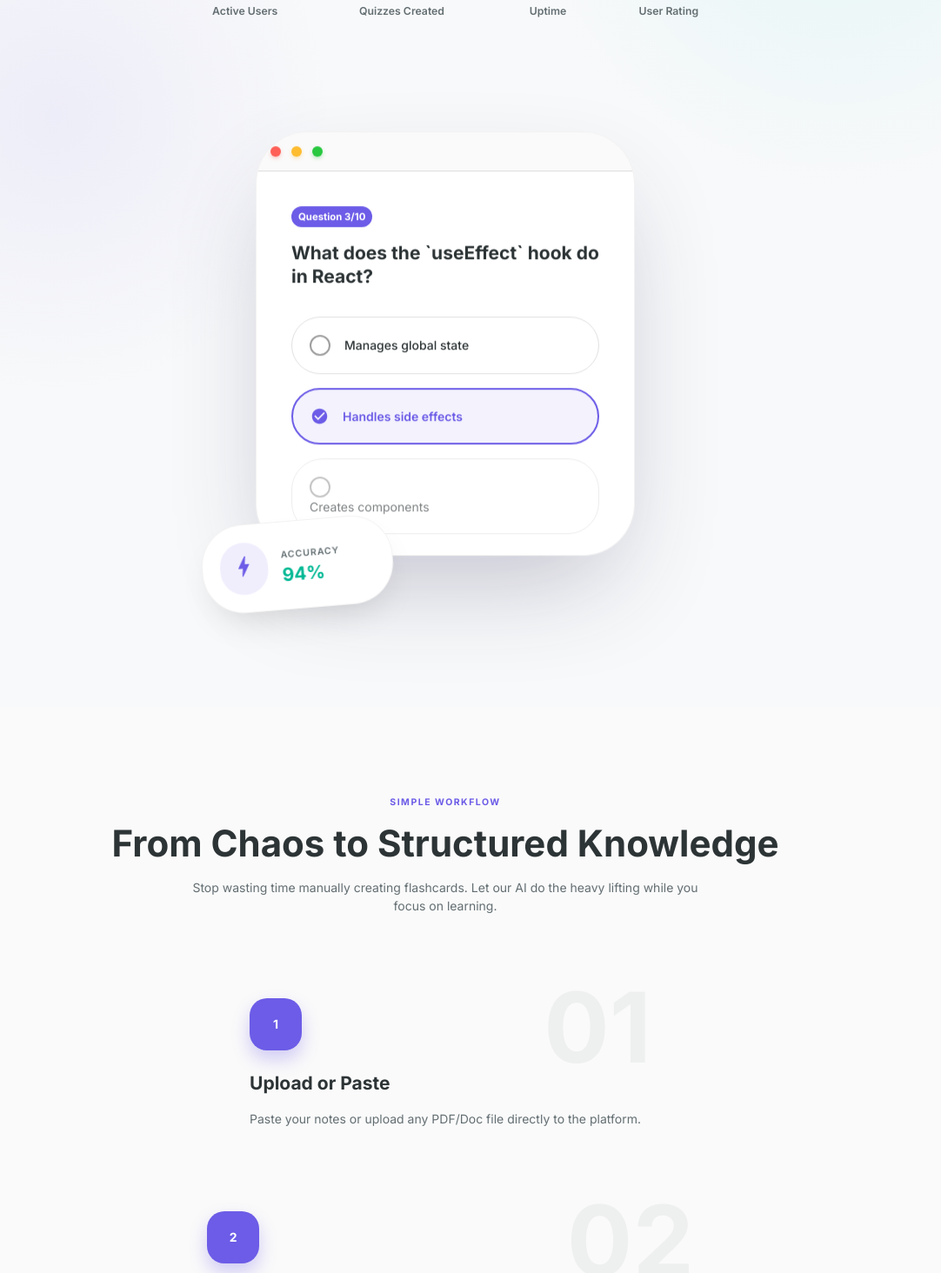
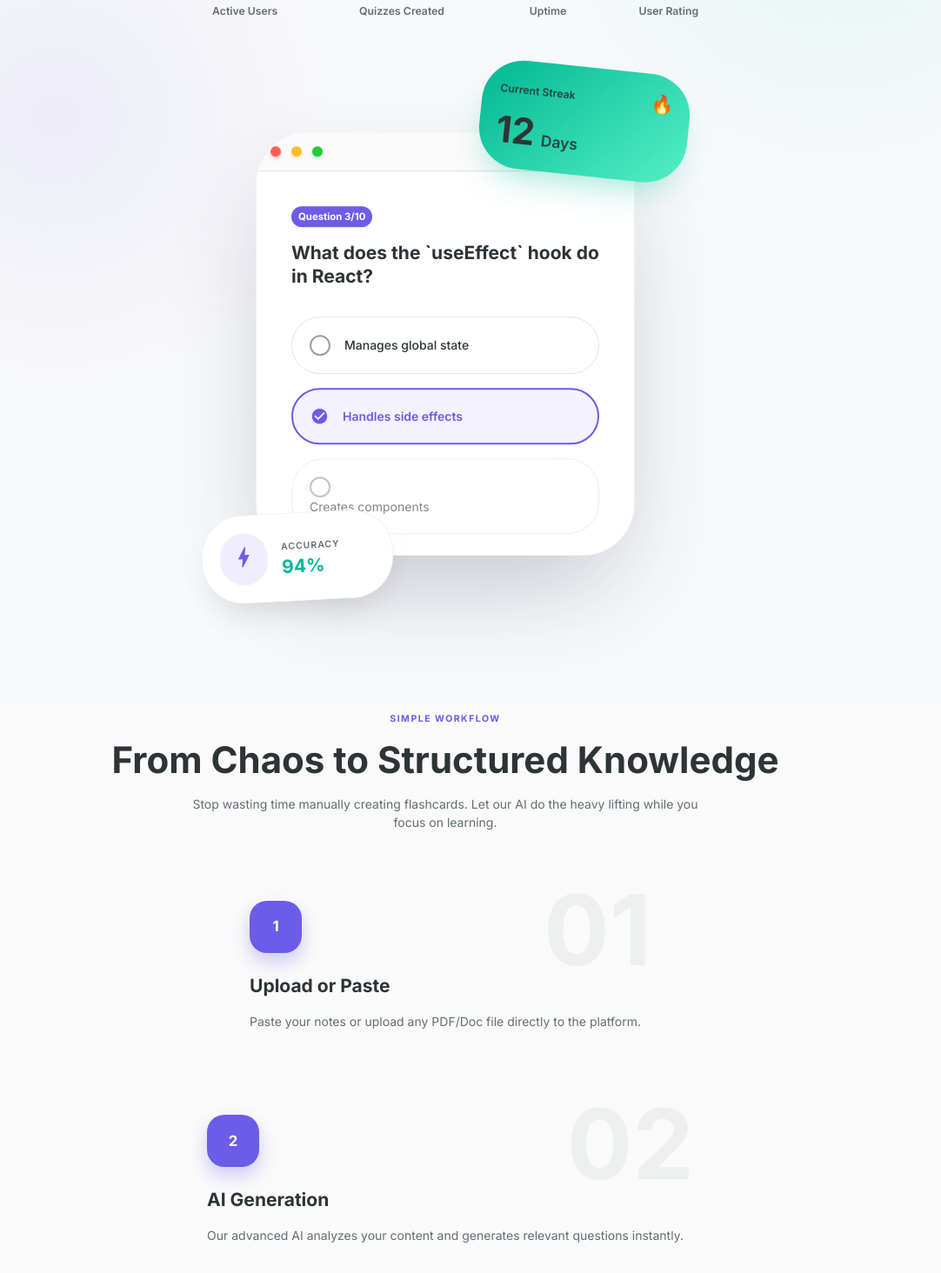
Before and after one commit to affanahmad024/quiz-craft-frontend, a React (Vite) app: page / in a window 1280 px wide. Shown: the part 546-2010 px from the top of the page at 87% size, without its empty margins (128-1210 px from the left). Built offline with nearby package versions, Linux system fonts and the light colour scheme.

Commit message:
simple workflow

```diff
--- a/src/screens/LandingPage.jsx
+++ b/src/screens/LandingPage.jsx
@@ -311,16 +311,7 @@ function LandingPage() {
             </Grid>
 
             <Grid item xs={12} md={6} sx={{ display: { xs: 'none', md: 'flex' }, justifyContent: 'center', alignItems: 'center', position: 'relative' }}>
-               <motion.div
-                 variants={floatAnimation}
-                 animate="animate"
-                 style={{
-                   width: '100%',
-                   display: 'flex',
-                   justifyContent: 'center',
-                   transform: `translateY(${scrollY * 0.15}px)` // Parallax effect
-                 }}
-               >
+               <motion.div variants={floatAnimation} animate="animate" style={{ width: '100%', display: 'flex', justifyContent: 'center' }}>
                    {/* Centered Box for Floating Elements */}
                    <Box sx={{
                        position: 'relative',
@@ -329,18 +320,7 @@ function LandingPage() {
                        p: { md: 2, lg: 4 },
                        pt: { md: 4, lg: 8 }
                    }}>
-                       {/* Main Floating Card with 3D hover effect */}
-                       <motion.div
-                         whileHover={{
-                           scale: 1.02,
-                           rotateY: 5,
-                           transition: { duration: 0.3 }
-                         }}
-                         style={{
-                           perspective: 1000,
-                           transformStyle: 'preserve-3d'
-                         }}
-                       >
+                       {/* Main Floating Card */}
                        <Card sx={{
                            position: 'relative',
                            zIndex: 2,
@@ -349,14 +329,7 @@ function LandingPage() {
                            background: isDarkMode ? '#1e1e1e' : '#fff',
                            border: '1px solid',
                            borderColor: isDarkMode ? 'rgba(255,255,255,0.05)' : 'rgba(0,0,0,0.05)',
-                             overflow: 'hidden',
-                             transition: 'all 0.3s ease',
-                             '&:hover': {
-                               boxShadow: isDarkMode
-                                 ? '0 50px 120px -20px rgba(108,92,231,0.4)'
-                                 : '0 60px 140px -30px rgba(108,92,231,0.3)',
-                               borderColor: 'primary.main',
-                             }
+                           overflow: 'hidden'
                        }}>
                            <Box sx={{ borderBottom: '1px solid', borderColor: 'divider', p: 2, display: 'flex', gap: 1.5, bgcolor: isDarkMode ? 'rgba(255,255,255,0.02)' : 'rgba(0,0,0,0.02)' }}>
                                <Box sx={{ width: 12, height: 12, borderRadius: '50%', bgcolor: '#ff5f57', boxShadow: '0 2px 4px rgba(255,95,87,0.3)' }} />
@@ -382,46 +355,17 @@ function LandingPage() {
                                </Stack>
                            </CardContent>
                        </Card>
-                       </motion.div>
 
-                       {/* Decorative floating cards with 3D transforms */}
-                        <motion.div
-                          style={{
-                            position: 'absolute',
-                            top: 0,
-                            right: -30,
-                            zIndex: 3,
-                            display: 'none',
-                            '@media (min-width: 900px)': {
-                              display: 'block'
-                            }
-                          }}
-                          animate={{
-                            y: [0, -10, 0],
-                            rotate: [6, 8, 6],
-                          }}
-                          transition={{
-                            duration: 4,
-                            repeat: Infinity,
-                            ease: "easeInOut"
-                          }}
-                          whileHover={{
-                            scale: 1.05,
-                            rotate: 0,
-                            transition: { duration: 0.3 }
-                          }}
-                        >
+                       {/* Decorative floating cards - Better positioned */}
                         <Card sx={{
-                             width: 240,
+                           position: 'absolute', top: { md: 0, lg: -10 }, right: { md: -10, lg: -30 },
+                           zIndex: 3, width: 240,
                            p: 2.5, borderRadius: 4,
                            boxShadow: '0 20px 40px -15px rgba(0, 184, 148, 0.4)',
                            background: 'linear-gradient(135deg, #00b894 0%, #55efc4 100%)',
                            color: 'white',
-                             display: { xs: 'none', md: 'block' },
-                             transition: 'all 0.3s ease',
-                             '&:hover': {
-                               boxShadow: '0 30px 60px -15px rgba(0, 184, 148, 0.6)',
-                             }
+                           transform: 'rotate(6deg)',
+                           display: { xs: 'none', md: 'block' }
                        }}>
                             <Box sx={{ display: 'flex', justifyContent: 'space-between', alignItems: 'center', mb: 1 }}>
                                 <Typography variant="subtitle2" sx={{ fontWeight: 600, opacity: 0.9 }}>Current Streak</Typography>
@@ -432,43 +376,17 @@ function LandingPage() {
                                 <Typography variant="h6" sx={{ opacity: 0.9 }}>Days</Typography>
                             </Box>
                        </Card>
-                        </motion.div>
 
-                       <motion.div
-                         style={{
-                           position: 'absolute',
-                           bottom: -20,
-                           left: -30,
-                           zIndex: 3,
-                         }}
-                         animate={{
-                           y: [0, 10, 0],
-                           rotate: [-3, -5, -3],
-                         }}
-                         transition={{
-                           duration: 5,
-                           repeat: Infinity,
-                           ease: "easeInOut"
-                         }}
-                         whileHover={{
-                           scale: 1.05,
-                           rotate: 0,
-                           transition: { duration: 0.3 }
-                         }}
-                       >
                        <Card sx={{
-                             width: 220,
+                           position: 'absolute', bottom: { md: -10, lg: -20 }, left: { md: -10, lg: -30 },
+                           zIndex: 3, width: 220,
                            p: 2.5, borderRadius: 4,
                            boxShadow: '0 20px 40px -15px rgba(0, 0, 0, 0.15)',
                            background: isDarkMode ? '#2d3436' : '#fff',
                            border: '1px solid',
                            borderColor: isDarkMode ? 'rgba(255,255,255,0.1)' : 'rgba(0,0,0,0.05)',
-                             display: { xs: 'none', md: 'block' },
-                             transition: 'all 0.3s ease',
-                             '&:hover': {
-                               boxShadow: '0 30px 60px -15px rgba(108, 92, 231, 0.3)',
-                               borderColor: 'primary.main',
-                             }
+                           transform: 'rotate(-3deg)',
+                           display: { xs: 'none', md: 'block' }
                        }}>
                            <Stack direction="row" spacing={2} alignItems="center">
                                <Box sx={{
@@ -497,7 +415,6 @@ function LandingPage() {
                                </Box>
                            </Stack>
                        </Card>
-                       </motion.div>
                    </Box>
                </motion.div>
             </Grid>
@@ -506,45 +423,96 @@ function LandingPage() {
       </Box>
 
       {/* How it Works Section */}
-      <Box sx={{ py: 12, bgcolor: isDarkMode ? 'rgba(255,255,255,0.02)' : 'grey.50' }}>
+      <Box sx={{
+        minHeight: { xs: 'auto', md: '100vh' },
+        display: 'flex',
+        alignItems: 'center',
+        py: { xs: 8, md: 0 },
+        bgcolor: isDarkMode ? 'rgba(255,255,255,0.02)' : 'grey.50'
+      }}>
          <Container maxWidth="lg">
-             <Box sx={{ textAlign: 'center', mb: 8 }}>
-                <Typography variant="overline" color="primary" sx={{ fontWeight: 700, letterSpacing: 1.5 }}>
+             <Box sx={{ textAlign: 'center', mb: { xs: 4, md: 6 } }}>
+                <Typography variant="overline" color="primary" sx={{ fontWeight: 700, letterSpacing: 1.5, fontSize: { xs: '0.7rem', md: '0.75rem' } }}>
                     SIMPLE WORKFLOW
                 </Typography>
-                <Typography variant="h3" sx={{ fontWeight: 800, mt: 1, mb: 2 }}>
+                <Typography variant="h3" sx={{
+                  fontWeight: 800,
+                  mt: 1,
+                  mb: { xs: 1, md: 2 },
+                  fontSize: { xs: '1.75rem', md: '2.5rem', lg: '3rem' }
+                }}>
                     From Chaos to Structured Knowledge
                 </Typography>
-                <Typography variant="body1" color="text.secondary" sx={{ maxWidth: 600, mx: 'auto' }}>
+                <Typography variant="body1" color="text.secondary" sx={{
+                  maxWidth: 600,
+                  mx: 'auto',
+                  fontSize: { xs: '0.9rem', md: '1rem' }
+                }}>
                     Stop wasting time manually creating flashcards. Let our AI do the heavy lifting while you focus on learning.
                 </Typography>
              </Box>
 
-             <Grid container spacing={4} justifyContent="center">
+             <Grid container spacing={{ xs: 3, md: 4 }} justifyContent="center" alignItems="stretch">
                  {[
                      { step: '01', title: 'Upload or Paste', desc: 'Paste your notes or upload any PDF/Doc file directly to the platform.' },
                      { step: '02', title: 'AI Generation', desc: 'Our advanced AI analyzes your content and generates relevant questions instantly.' },
                      { step: '03', title: 'Master It', desc: 'Take the quiz, review explanations, and track your progress over time.' }
                  ].map((item, index) => (
-                     <Grid item xs={12} md={4} key={index}>
-                         <Box sx={{ p: 4, height: '100%', position: 'relative' }}>
+                     <Grid item xs={12} md={4} key={index} sx={{ display: 'flex' }}>
+                         <Box sx={{
+                             p: { xs: 3, md: 3, lg: 4 },
+                             width: '100%',
+                             position: 'relative',
+                             display: 'flex',
+                             flexDirection: 'column'
+                         }}>
                              <Typography variant="h1" sx={{
                                  position: 'absolute', top: 0, right: 20,
-                                 opacity: 0.05, fontSize: '8rem', fontWeight: 900,
+                                 opacity: 0.05,
+                                 fontSize: { xs: '5rem', md: '6rem', lg: '8rem' },
+                                 fontWeight: 900,
                                  pointerEvents: 'none'
                              }}>
                                  {item.step}
                              </Typography>
                              <Box sx={{
-                                 width: 60, height: 60, borderRadius: '20px',
-                                 bgcolor: 'primary.main', display: 'flex', alignItems: 'center',
-                                 justifyContent: 'center', color: 'white', fontWeight: 700, mb: 3,
-                                 boxShadow: '0 10px 20px rgba(108, 92, 231, 0.3)'
+                                 width: { xs: 50, md: 55, lg: 60 },
+                                 height: { xs: 50, md: 55, lg: 60 },
+                                 borderRadius: '20px',
+                                 bgcolor: 'primary.main',
+                                 display: 'flex',
+                                 alignItems: 'center',
+                                 justifyContent: 'center',
+                                 color: 'white',
+                                 fontWeight: 700,
+                                 mb: { xs: 2, md: 2.5, lg: 3 },
+                                 boxShadow: '0 10px 20px rgba(108, 92, 231, 0.3)',
+                                 position: 'relative',
+                                 zIndex: 1,
+                                 flexShrink: 0,
+                                 fontSize: { xs: '1.1rem', md: '1.2rem' }
                              }}>
                                  {parseInt(item.step)}
                              </Box>
-                             <Typography variant="h5" sx={{ fontWeight: 700, mb: 2 }}>{item.title}</Typography>
-                             <Typography color="text.secondary">{item.desc}</Typography>
+                             <Typography variant="h5" sx={{
+                               fontWeight: 700,
+                               mb: { xs: 1.5, md: 2 },
+                               position: 'relative',
+                               zIndex: 1,
+                               flexShrink: 0,
+                               fontSize: { xs: '1.1rem', md: '1.25rem', lg: '1.5rem' }
+                             }}>
+                               {item.title}
+                             </Typography>
+                             <Typography color="text.secondary" sx={{
+                               position: 'relative',
+                               zIndex: 1,
+                               flexGrow: 1,
+                               fontSize: { xs: '0.875rem', md: '0.95rem', lg: '1rem' },
+                               lineHeight: { xs: 1.5, md: 1.6 }
+                             }}>
+                               {item.desc}
+                             </Typography>
                          </Box>
                      </Grid>
                  ))}
```
Lines whose indentation alone changed are shown as unchanged.
